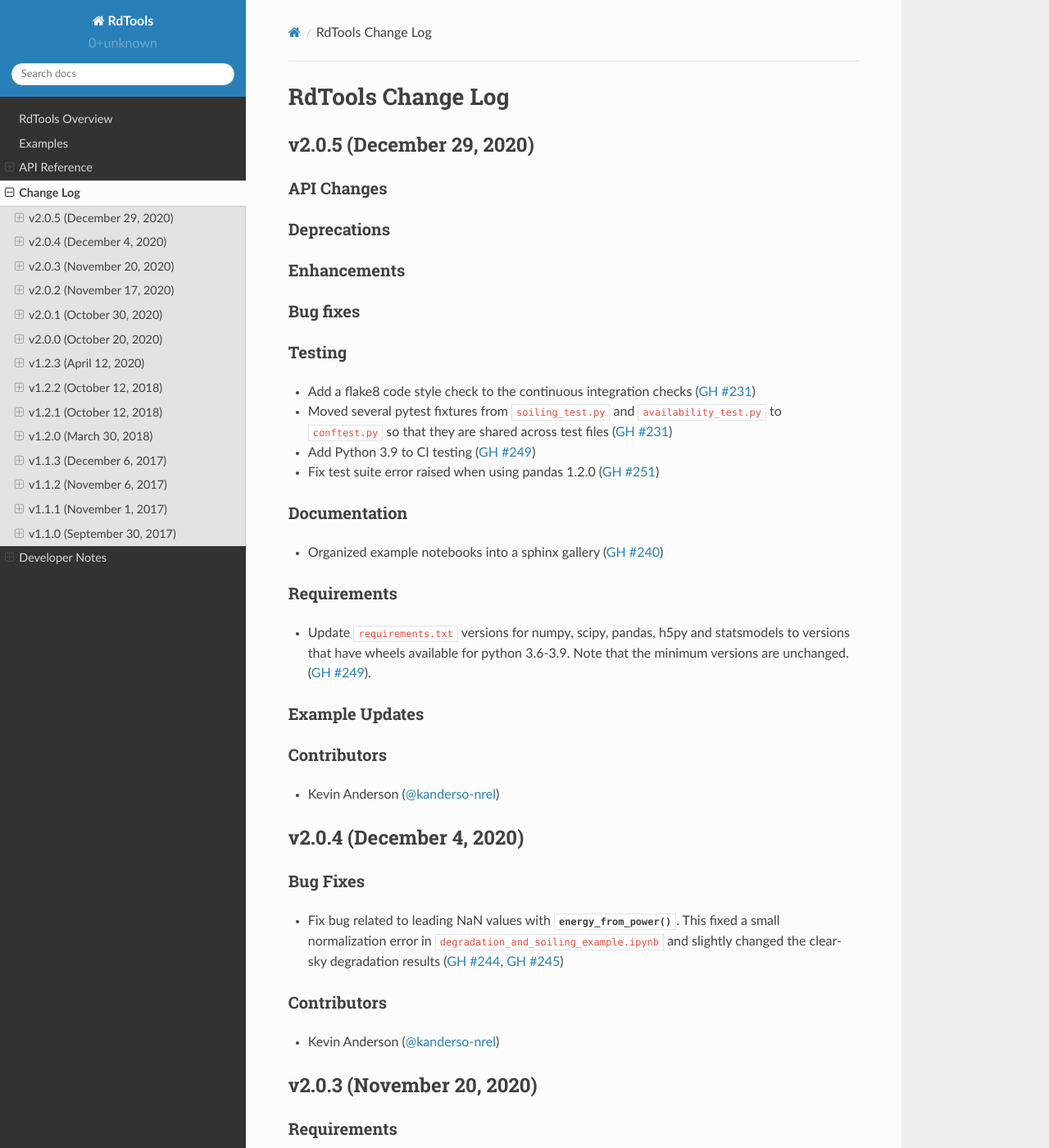
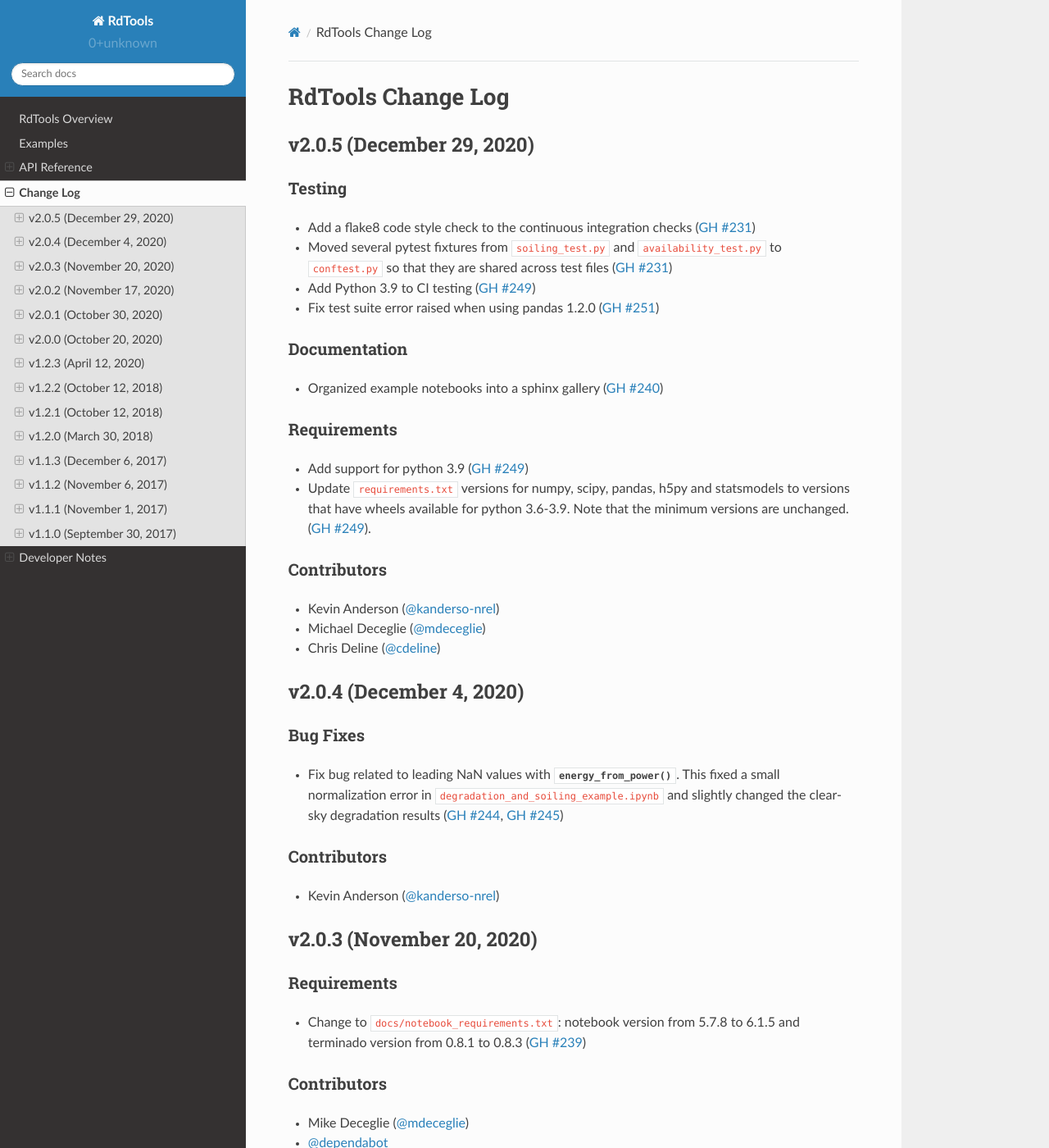
Before and after one commit to NREL/rdtools, a Sphinx documentation site: the page built from docs/sphinx/source/changelog.rst, in a window 1280 px wide and 1400 px high. Shown: the whole window at 82% size. Built offline with Sphinx 7.4.7 and the Read the Docs theme 2.0.0, drawn with Linux system fonts in a browser that asks for light colours; pages that are not in the unit, such as notebooks, are missing from menus.

Commit message:
Update docs

```diff
--- a/docs/sphinx/source/changelog/v2.0.5.rst
+++ b/docs/sphinx/source/changelog/v2.0.5.rst
@@ -1,20 +1,6 @@
 **************************
 v2.0.5 (December 29, 2020)
 **************************
-
-
-
-API Changes
------------
-
-Deprecations
-------------
-
-Enhancements
-------------
-
-Bug fixes
----------
 
 Testing
 -------
@@ -24,21 +10,19 @@
 * Add Python 3.9 to CI testing (:pull:`249`)
 * Fix test suite error raised when using pandas 1.2.0 (:pull:`251`)
 
-
 Documentation
 -------------
 * Organized example notebooks into a sphinx gallery (:pull:`240`)
 
 Requirements
 ------------
+* Add support for python 3.9 (:pull:`249`)
 * Update ``requirements.txt`` versions for numpy, scipy, pandas, h5py
   and statsmodels to versions that have wheels available for python
   3.6-3.9. Note that the minimum versions are unchanged. (:pull:`249`).
 
-Example Updates
----------------
-
-
 Contributors
 ------------
 * Kevin Anderson (:ghuser:`kanderso-nrel`)
+* Michael Deceglie (:ghuser:`mdeceglie`)
+* Chris Deline (:ghuser:`cdeline`)
--- a/docs/sphinx/source/index.rst
+++ b/docs/sphinx/source/index.rst
@@ -22,7 +22,7 @@
 both high frequency (hourly or better) or low frequency (daily, weekly,
 etc.) datasets. Best results are obtained with higher frequency data.
 
-Full examples are worked out in the example notebooks in the :ref:`examples`.
+Full examples are worked out in the notebooks shown in :ref:`examples`.
 
 To report issues, contribute code, or suggest improvements to this
 documentation, visit the RdTools development repository on `github`_.
```
